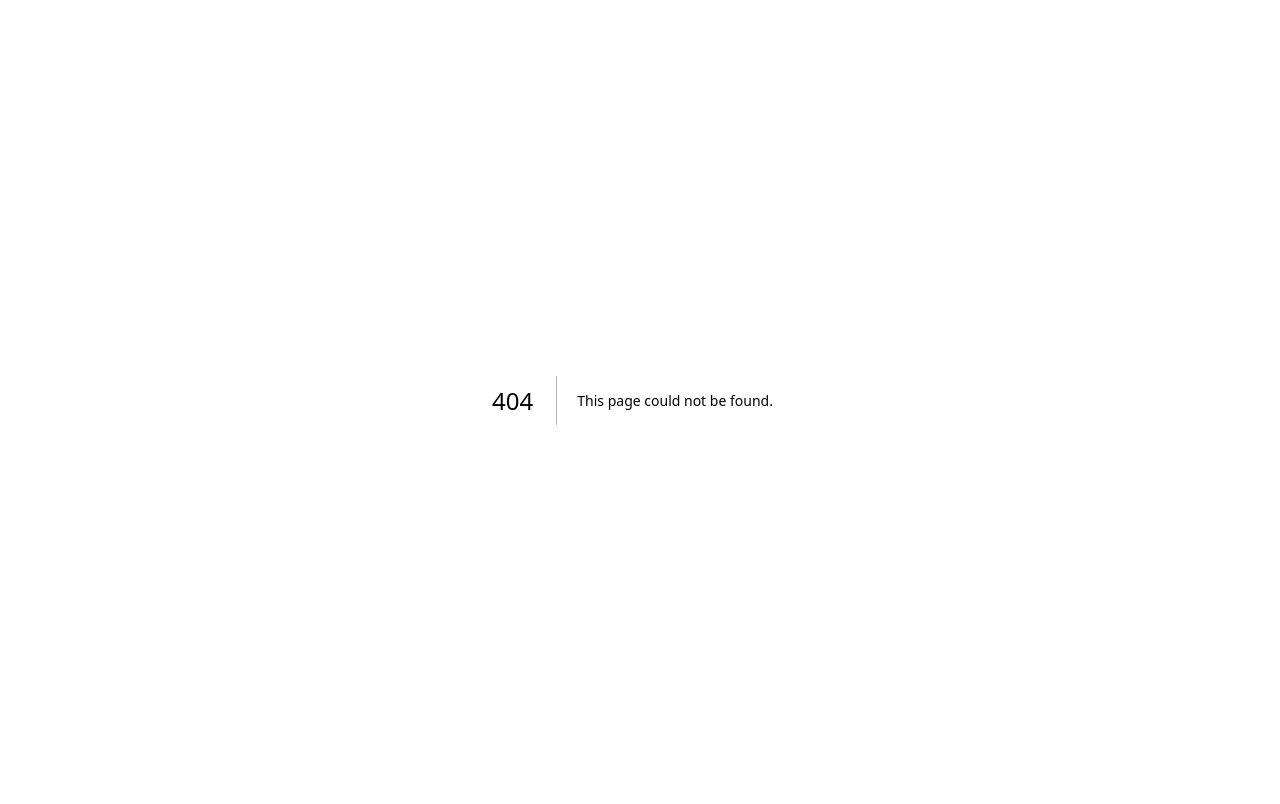
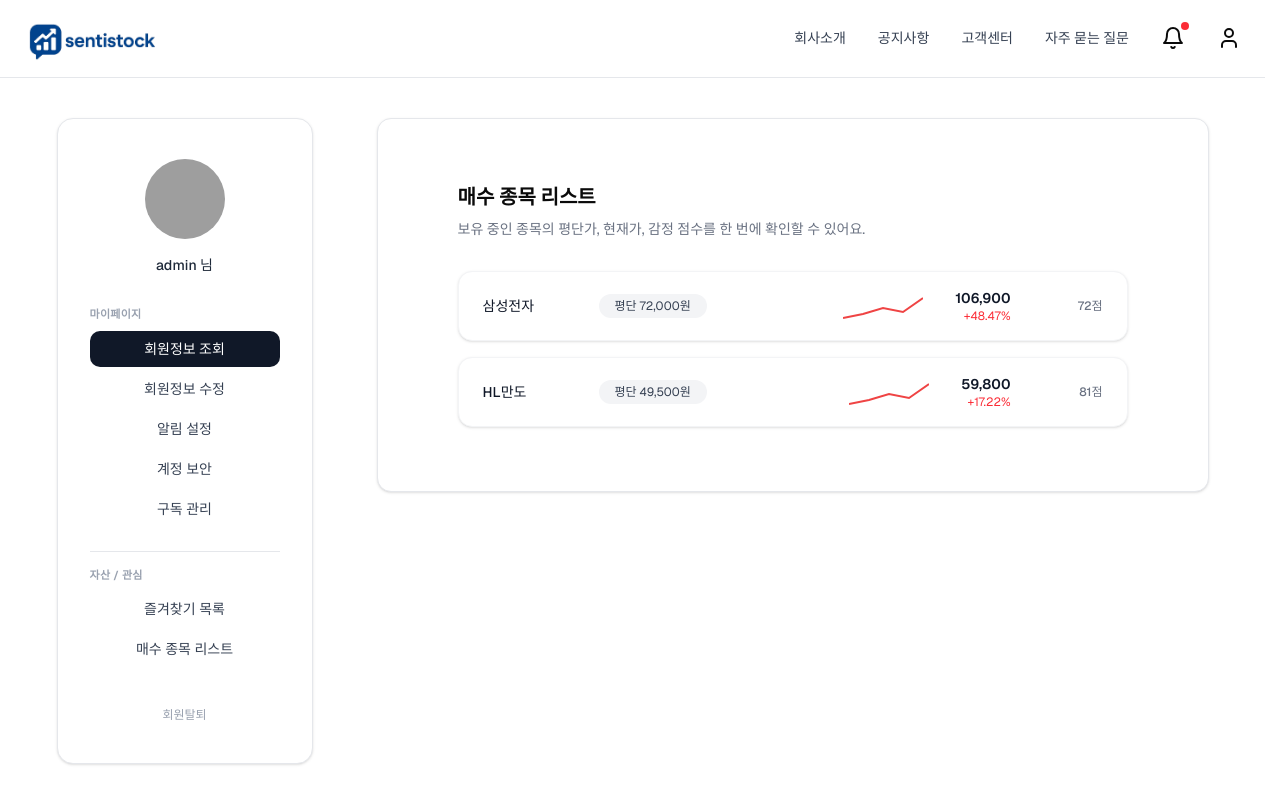
Before and after one commit to lgcns3team/sentistock-FE, a Next.js app: page /my-page/stock-list in a window 1280 px wide. Before the commit this address had no page. Built offline with nearby package versions, Linux system fonts and the light colour scheme; grey boxes are pictures that could not be loaded.

Commit message:
chore: 부모 레이아웃 수정

```diff
--- /dev/null
+++ b/app/my-page/stock-list/page.tsx
@@ -0,0 +1,78 @@
+"use client"
+
+const purchasedStocks = [
+  {
+    name: "삼성전자",
+    purchasePrice: 72000,
+    currentPrice: 106900,
+    change: 48.47,
+    score: 72,
+  },
+  {
+    name: "HL만도",
+    purchasePrice: 49500,
+    currentPrice: 59800,
+    change: 17.22,
+    score: 81,
+  },
+]
+
+export default function StockListPage() {
+  return (
+    <div className="flex-1 px-10 py-8">
+      <header>
+        <h2 className="mb-2 text-xl font-semibold">매수 종목 리스트</h2>
+        <p className="mb-8 text-sm text-gray-500">
+          보유 중인 종목의 평단가, 현재가, 감정 점수를 한 번에 확인할 수 있어요.
+        </p>
+      </header>
+
+      <div className="max-w-4xl space-y-3 md:space-y-4">
+        {purchasedStocks.map((stock, index) => (
+          <div
+            key={index}
+            className="rounded-xl border border-gray-100 bg-white p-4 shadow-sm transition hover:border-blue-200 hover:bg-blue-50/40 sm:px-6 sm:py-4"
+          >
+            <div className="flex flex-col gap-3 sm:flex-row sm:items-center sm:justify-between">
+              <div className="flex flex-wrap items-center gap-3 sm:flex-nowrap sm:gap-4">
+                <span className="text-sm font-medium text-gray-900 sm:min-w-[100px]">
+                  {stock.name}
+                </span>
+                <div className="rounded-full bg-gray-100 px-4 py-1 text-xs text-gray-700">
+                  평단 {stock.purchasePrice.toLocaleString()}원
+                </div>
+              </div>
+
+              <div className="flex flex-wrap items-center gap-4 sm:flex-nowrap sm:gap-8">
+                <div className="h-8 w-20">
+                  <svg viewBox="0 0 80 32" className="h-full w-full">
+                    <polyline
+                      points="0,28 20,24 40,18 60,22 80,8"
+                      fill="none"
+                      stroke="#ef4444"
+                      strokeWidth={2}
+                    />
+                  </svg>
+                </div>
+
+                <div className="text-right">
+                  <div className="text-sm font-semibold text-gray-900">
+                    {stock.currentPrice.toLocaleString()}
+                  </div>
+                  <div className="text-xs text-red-500">
+                    {stock.change > 0 && "+"}
+                    {stock.change}%
+                  </div>
+                </div>
+
+                <div className="min-w-[60px] text-right text-xs font-medium text-gray-500">
+                  {stock.score}점
+                </div>
+              </div>
+            </div>
+          </div>
+        ))}
+      </div>
+    </div>
+  )
+}
```
